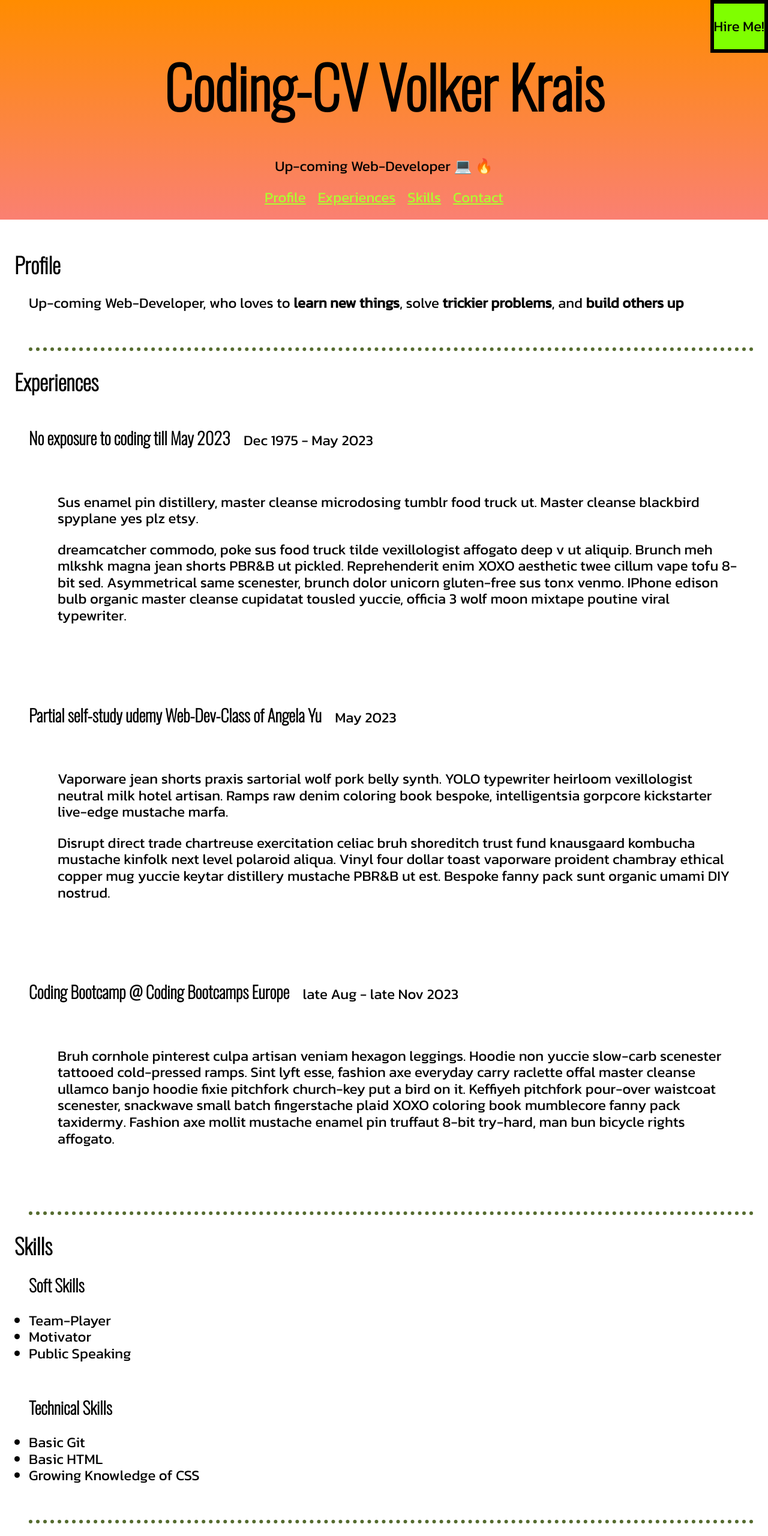
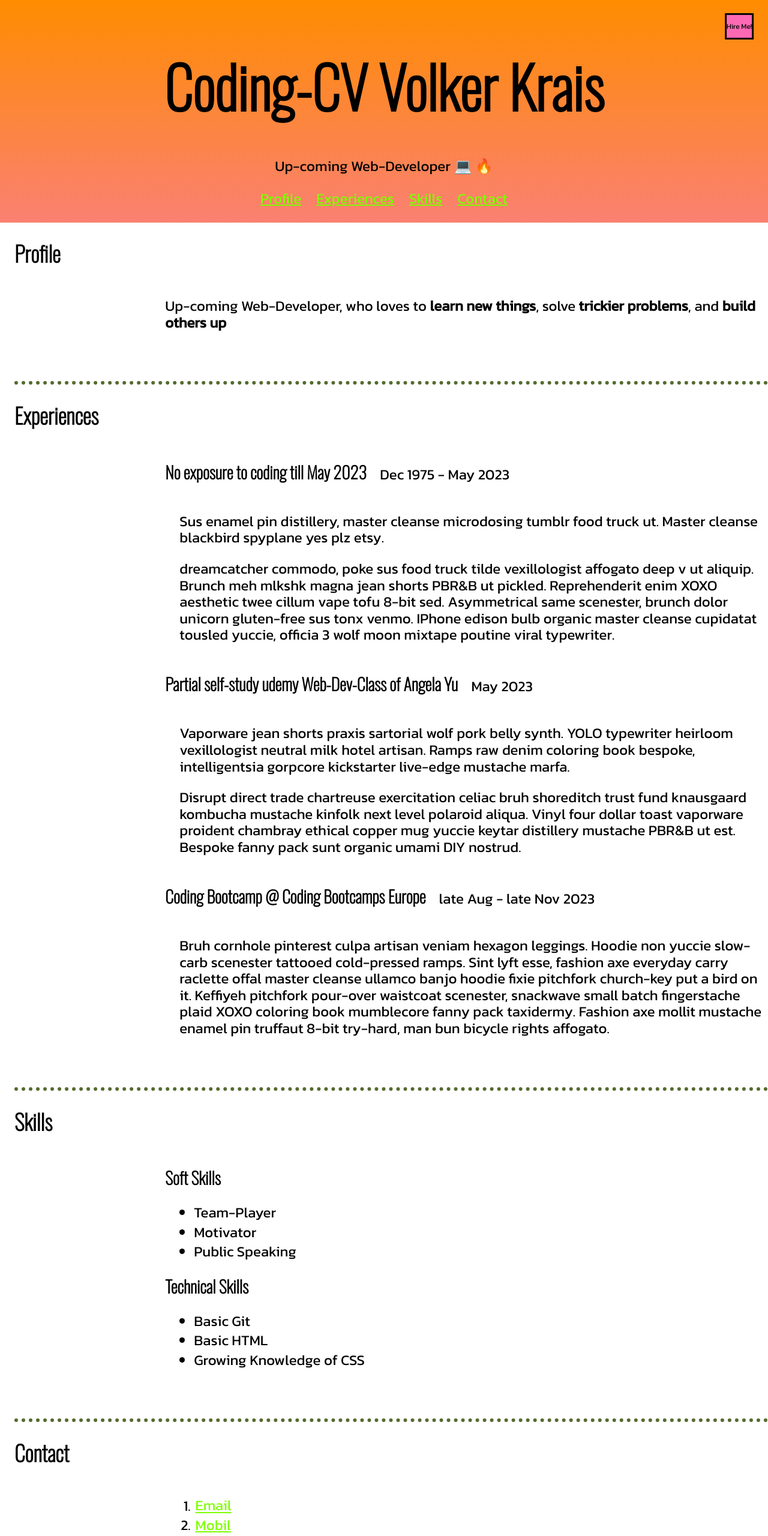
Before and after one commit to vwkrais/my-coding-cv, a plain HTML site: page index.html in a window 1280 px wide. Shown: the top 2560 px of the page at 60% size. Drawn offline with nearby package versions, Linux system fonts and the light colour scheme.

Commit message:
adds grid layout at medium width

```diff
--- a/index.html
+++ b/index.html
@@ -25,7 +25,7 @@
             <p>Hire Me!</p>
         </aside>
 
-        <nav>
+        <nav class="flex-container">
             <a class="nav" href="#profile">Profile</a>
             <a class="nav" href="#experiences">Experiences</a>
             <a class="nav" href="#skills">Skills</a>
@@ -34,17 +34,18 @@
 
     </header>
 
-    <main class="main">
-        <article id="profile">
-            <h2 class="article-header">Profile</h2>
-            <p>
+    <main>
+        <article id="profile" class="main grid-main-article">
+            <h2 class="gird-header">Profile</h2>
+            <p class="grid-article">
                 Up-coming Web-Developer, who loves to <strong>learn new things</strong>, solve <strong>trickier
                     problems</strong>, and <strong>build others up</strong>
             </p>
         </article>
-        <article id="experiences">
-            <h2 class="article-header">Experiences</h2>
-            <article>
+        <article id="experiences" class="main grid-main-article">
+            <h2 class="grid-header">Experiences</h2>
+            <article class="grid-article">
+
                 <header>
                     <h3 class="experience-header">No exposure to coding till May 2023</h3>
                     <p>Dec 1975 - May 2023</p>
@@ -55,15 +56,15 @@
                         blackbird spyplane yes plz etsy.
                     </p>
                     <p>
-                        dreamcatcher commodo, poke sus food truck tilde vexillologist affogato deep v ut aliquip. Brunch
-                        meh mlkshk magna jean shorts PBR&B ut pickled. Reprehenderit enim XOXO aesthetic twee cillum
-                        vape tofu 8-bit sed. Asymmetrical same scenester, brunch dolor unicorn gluten-free sus tonx
-                        venmo. IPhone edison bulb organic master cleanse cupidatat tousled yuccie, officia 3 wolf moon
-                        mixtape poutine viral typewriter.
+                        dreamcatcher commodo, poke sus food truck tilde vexillologist affogato deep v ut aliquip.
+                        Brunch meh mlkshk magna jean shorts PBR&B ut pickled. Reprehenderit enim XOXO aesthetic twee
+                        cillum vape tofu 8-bit sed. Asymmetrical same scenester, brunch dolor unicorn gluten-free
+                        sus tonx venmo. IPhone edison bulb organic master cleanse cupidatat tousled yuccie, officia
+                        3 wolf moon mixtape poutine viral typewriter.
                     </p>
                 </main>
-            </article>
-            <article>
+
+                <section>
                     <header>
                         <h3 class="experience-header">Partial self-study udemy Web-Dev-Class of Angela Yu</h3>
                         <p>May 2023</p>
@@ -71,18 +72,18 @@
                     <main>
                         <p>
                             Vaporware jean shorts praxis sartorial wolf pork belly synth. YOLO typewriter heirloom
-                        vexillologist neutral milk hotel artisan. Ramps raw denim coloring book bespoke, intelligentsia
-                        gorpcore kickstarter live-edge mustache marfa.
+                            vexillologist neutral milk hotel artisan. Ramps raw denim coloring book bespoke,
+                            intelligentsia gorpcore kickstarter live-edge mustache marfa.
                         </p>
                         <p>
                             Disrupt direct trade chartreuse exercitation celiac bruh shoreditch trust fund knausgaard
-                        kombucha mustache kinfolk next level polaroid aliqua. Vinyl four dollar toast vaporware proident
-                        chambray ethical copper mug yuccie keytar distillery mustache PBR&B ut est. Bespoke fanny pack
-                        sunt organic umami DIY nostrud.
+                            kombucha mustache kinfolk next level polaroid aliqua. Vinyl four dollar toast vaporware
+                            proident chambray ethical copper mug yuccie keytar distillery mustache PBR&B ut est. Bespoke
+                            fanny pack sunt organic umami DIY nostrud.
                         </p>
                     </main>
-            </article>
-            <article>
+                </section>
+                <section>
                     <header>
                         <h3 class="experience-header">Coding Bootcamp @ Coding Bootcamps Europe</h3>
                         <p>late Aug - late Nov 2023</p>
@@ -90,39 +91,43 @@
                     <main>
                         <p>
                             Bruh cornhole pinterest culpa artisan veniam hexagon leggings. Hoodie non yuccie slow-carb
-                        scenester tattooed cold-pressed ramps. Sint lyft esse, fashion axe everyday carry raclette offal
-                        master cleanse ullamco banjo hoodie fixie pitchfork church-key put a bird on it. Keffiyeh
-                        pitchfork pour-over waistcoat scenester, snackwave small batch fingerstache plaid XOXO coloring
+                            scenester tattooed cold-pressed ramps. Sint lyft esse, fashion axe everyday carry raclette
+                            offal master cleanse ullamco banjo hoodie fixie pitchfork church-key put a bird on it.
+                            Keffiyeh pitchfork pour-over waistcoat scenester, snackwave small batch fingerstache plaid
+                            XOXO coloring
                             book mumblecore fanny pack taxidermy. Fashion axe mollit mustache enamel pin truffaut 8-bit
                             try-hard, man bun bicycle rights affogato.
                         </p>
                     </main>
+                </section>
             </article>
         </article>
-        <article id="skills">
-            <h2 class="article-header">Skills</h2>
-            <article>
+        <article id="skills" class="main grid-main-article">
+            <h2 class="grid-header">Skills</h2>
+            <article class="grid-article">
+                <section>
                     <h3>Soft Skills</h3>
                     <ul>
                         <li>Team-Player</li>
                         <li>Motivator</li>
                         <li>Public Speaking</li>
                     </ul>
-            </article>
-            <article>
+                </section>
+                <section>
                     <h3>Technical Skills </h3>
                     <ul>
                         <li>Basic Git</li>
                         <li>Basic HTML</li>
                         <li>Growing Knowledge of CSS</li>
                     </ul>
+                </section>
             </article>
         </article>
-        <article id="Contact">
-            <h2 class="article-header">Contact</h2>
-            <nav>
+        <article id="Contact" class="main grid-main-article">
+            <h2 class="grid-header">Contact</h2>
+            <nav class="nav-external grid-article">
                 <ol>
-                    <li><a class="nav" href="mailto:vwkrais@gmail.com">Email</a></li>
+                    <li><a class="nav" href="mailto:vwkrais@gmail.com">Email</a> </li>
                     <li><a class="nav" href="mailto: +49176xyxyxy">Mobil</a></li>
                     <li><a class="nav" href="mailto:https://wa.me/49176xyxyxy">WhatsUp</a></li>
                 </ol>
@@ -131,7 +136,7 @@
     </main>
 </body>
 <footer class="footer">
-    <p>Did you like my application?</p>
+    <h2>Did you like my application?</h2>
     <p>Contact me here:</p>
 </footer>
 
--- a/style.css
+++ b/style.css
@@ -11,9 +11,23 @@ html {
   font-size: 16px;
 }
 
+body {
+  --main-color: darkorange;
+  --secondary-main-color: salmon;
+  --link-color: chartreuse;
+  --hover-color: dodgerblue;
+  --active-color: crimson;
+}
+
 ::selection {
   background-color: burlywood;
   color: cadetblue;
+}
+
+@media print {
+  aside {
+    display: none;
+  }
 }
 
 /* breakpoints for medium and bigger screens */
@@ -27,6 +41,9 @@ html {
 @media screen and (min-width: 992px) {
   html {
     font-size: 24px;
+    .aside {
+      position: fixed;
+    }
   }
 }
 
@@ -39,24 +56,75 @@ h6 {
   font-family: "Oswald", sans-serif;
 }
 
+ul,
+ol {
+  margin-left: 2rem;
+}
+
+li {
+  margin-bottom: 0.2rem;
+}
+
 main {
-  padding: 1rem;
+  /*padding: 1rem;*/
   margin-left: 1rem;
   max-width: 100ch;
 }
 
 .main-header {
   text-align: center;
-  background-color: darkorange;
-  background-image: linear-gradient(darkorange, salmon);
+  background-image: linear-gradient(
+    var(--main-color),
+    var(--secondary-main-color)
+  );
   font-size: 1rem;
   padding: 1em;
 }
 
-nav {
+.main-header:hover .aside {
+  background-color: hotpink;
+  transform: scale(0.5);
+  transform-origin: 50% 50%;
+  transition: 1s;
+  -webkit-transition: width 0.1s; /* Safari and Chrome */
+  -moz-transition: scale 1s; /* Firefox 4 */
+}
+
+.flex-container {
   display: flex;
   flex-direction: column;
   align-items: center;
+}
+
+@media screen and (min-width: 768px) {
+  .flex-container {
+    flex-direction: row;
+    justify-content: center;
+    gap: 20px;
+  }
+
+  .grid-main-article {
+    display: grid;
+    grid-template-columns: 1fr 4fr;
+    /*background-color: lightsalmon;*/
+    grid-template-areas:
+      "header header"
+      "blank article"
+      /*"header header"
+      "blank article"
+      "header header"
+      "blank article"
+      "header header"
+      "blank article"*/;
+  }
+}
+
+.grid-header {
+  grid-area: header;
+}
+
+.grid-article {
+  grid-area: article;
 }
 
 .main-headline {
@@ -80,37 +148,26 @@ nav {
   top: 0;
   right: 0;
   border: 0.25rem solid;
-  background-color: chartreuse;
-}
-
-@media screen and (min-width: 786px) {
-  nav {
-    flex-direction: row;
-    justify-content: center;
-    gap: 20px;
-}
-
-@media screen and (min-width: 992px) {
-  .aside {
-    position: fixed;
-}
-
-@media print {
-  aside {
-    display: none;
-  }
+  background-color: var(--link-color);
 }
 
 .nav {
-  color: greenyellow;
+  color: var(--link-color);
+  transition: 700ms ease;
+  border-radius: 0.2rem;
+  padding: 0.1rem;
 }
 
 .nav:hover {
-  background-color: dodgerblue;
+  background-color: var(--hover-color);
 }
 
 .nav:active {
-  background-color: crimson;
+  background-color: var(--active-color);
+}
+
+.nav:focus-visible {
+  border: 2px dotted darkolivegreen;
 }
 
 article + article {
@@ -125,15 +182,15 @@ article:first-child {
   border: none;
 }
 
-@media screen and (min-width: 786px){
+@media screen and (min-width: 786px) {
   .experience-header {
-  display: inline-block;
+    display: inline-block;
   }
 }
 
-@media screen and (min-width: 786px){
+@media screen and (min-width: 786px) {
   h3 + p {
-  display: inline-block;
+    display: inline-block;
   }
 }
 
@@ -147,5 +204,22 @@ h3.experience-header {
 }
 
 .footer {
-  background-image: linear-gradient(to bottom right, darkorange, salmon);
+  text-align: center;
+  padding: 2rem;
+  background-image: linear-gradient(
+    to right bottom,
+    var(--main-color),
+    var(--secondary-main-color)
+  );
+  _border: 2px solid red;
 }
+
+.footer p::after {
+  content: "🤨";
+  font-size: 2rem;
+  margin-left: 0.5rem;
+}
+
+footer p:hover {
+  background-color: var(--hover-color);
+}
```
Lines whose indentation alone changed are shown as unchanged.
